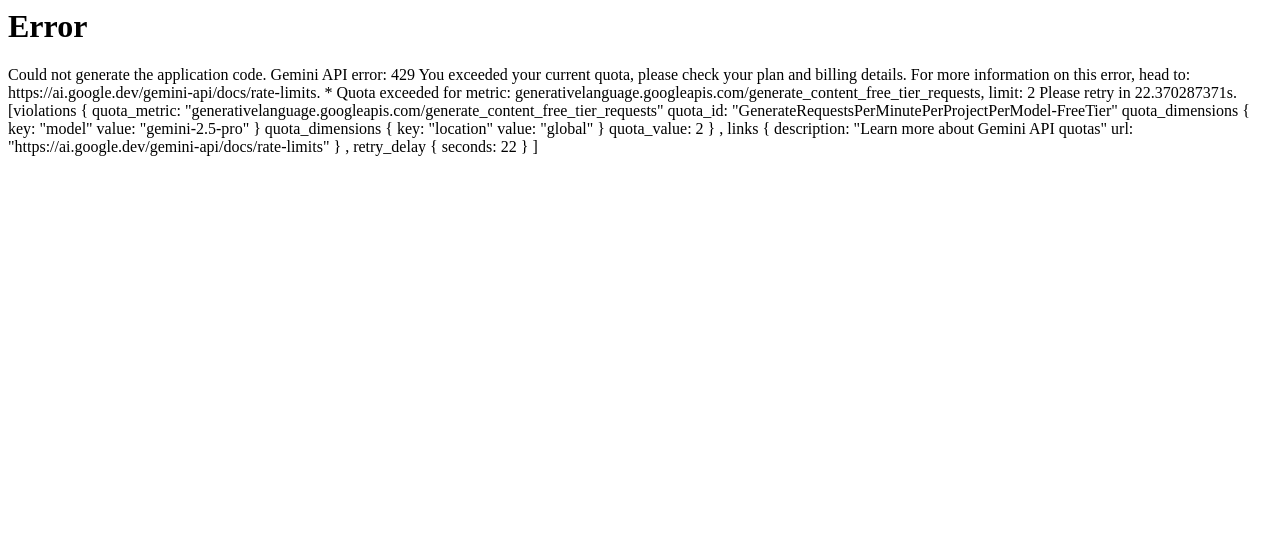
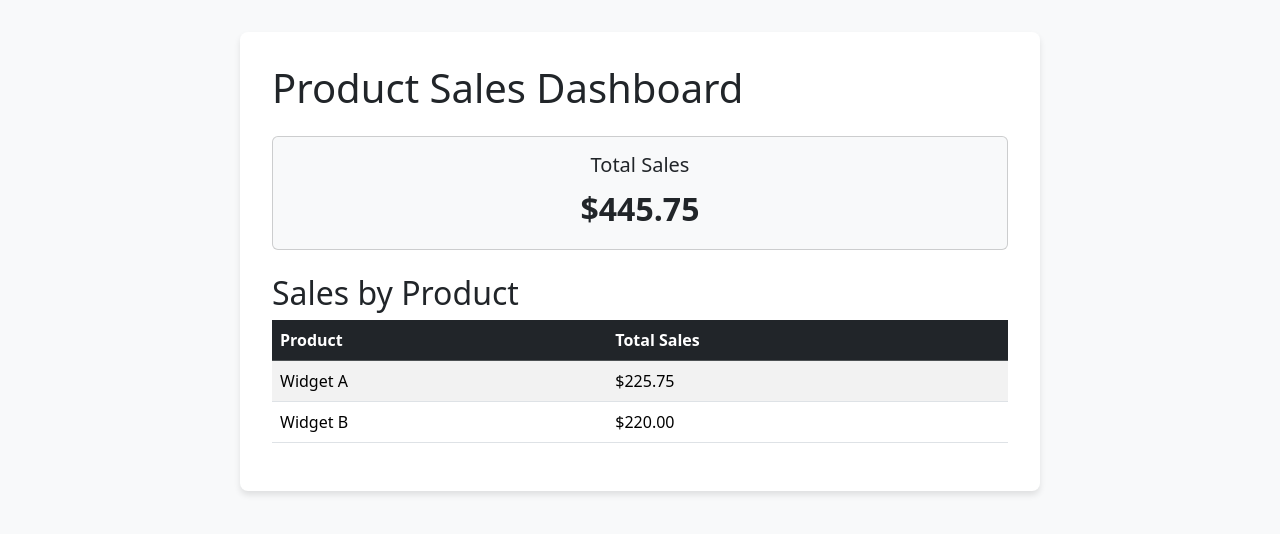
Before and after one commit to 24f3004545-sudo/final-webhook-testing, a plain HTML site: page index.html in a window 1280 px wide. Drawn offline with nearby package versions, Linux system fonts and the light colour scheme.

Commit message:
feat: Handle round 1 requirements

```diff
--- a/index.html
+++ b/index.html
@@ -1,23 +1,108 @@
-<h1>Error</h1><p>Could not generate the application code. Gemini API error: 429 You exceeded your current quota, please check your plan and billing details. For more information on this error, head to: https://ai.google.dev/gemini-api/docs/rate-limits.
-* Quota exceeded for metric: generativelanguage.googleapis.com/generate_content_free_tier_requests, limit: 2
-Please retry in 22.370287371s. [violations {
-  quota_metric: "generativelanguage.googleapis.com/generate_content_free_tier_requests"
-  quota_id: "GenerateRequestsPerMinutePerProjectPerModel-FreeTier"
-  quota_dimensions {
-    key: "model"
-    value: "gemini-2.5-pro"
-  }
-  quota_dimensions {
-    key: "location"
-    value: "global"
-  }
-  quota_value: 2
-}
-, links {
-  description: "Learn more about Gemini API quotas"
-  url: "https://ai.google.dev/gemini-api/docs/rate-limits"
-}
-, retry_delay {
-  seconds: 22
-}
-]</p>
+<!DOCTYPE html>
+<html lang="en">
+<head>
+    <meta charset="UTF-8">
+    <meta name="viewport" content="width=device-width, initial-scale=1.0">
+    <title>Product Sales Report</title>
+    <!-- Bootstrap CSS -->
+    <link href="https://cdn.jsdelivr.net/npm/bootstrap@5.3.3/dist/css/bootstrap.min.css" rel="stylesheet" integrity="sha384-QWTKZyjpPEjISv5WaRU9OFeRpok6YctnYmDr5pNlyT2bRjXh0JMhjY6hW+ALEwIH" crossorigin="anonymous">
+    <style>
+        body {
+            padding: 2rem;
+            background-color: #f8f9fa;
+        }
+        .container {
+            max-width: 800px;
+            background-color: #ffffff;
+            padding: 2rem;
+            border-radius: 8px;
+            box-shadow: 0 4px 6px rgba(0,0,0,0.1);
+        }
+    </style>
+</head>
+<body>
+
+    <div class="container">
+        <h1 class="mb-4">Product Sales Dashboard</h1>
+
+        <div class="card bg-light mb-4">
+            <div class="card-body text-center">
+                <h5 class="card-title">Total Sales</h5>
+                <p class="card-text fs-2 fw-bold" id="total-sales">$0.00</p>
+            </div>
+        </div>
+
+        <h2>Sales by Product</h2>
+        <table id="product-sales" class="table table-striped table-hover">
+            <thead class="table-dark">
+                <tr>
+                    <th>Product</th>
+                    <th>Total Sales</th>
+                </tr>
+            </thead>
+            <tbody>
+                <!-- Data will be inserted here by JavaScript -->
+            </tbody>
+        </table>
+    </div>
+
+    <script>
+        document.addEventListener('DOMContentLoaded', () => {
+            // CSV data provided in the brief
+            const csvData = `product,region,sales
+Widget A,North,150.50
+Widget B,South,220.00
+Widget A,North,75.25`;
+
+            // --- Data Processing ---
+
+            const lines = csvData.trim().split('\n');
+            const records = lines.slice(1); // Remove header row
+
+            const productSales = {};
+            let grandTotalSales = 0;
+
+            records.forEach(record => {
+                const [product, region, salesStr] = record.split(',');
+                const sales = parseFloat(salesStr);
+
+                if (product && !isNaN(sales)) {
+                    // Aggregate sales for each product
+                    productSales[product] = (productSales[product] || 0) + sales;
+
+                    // Calculate the grand total
+                    grandTotalSales += sales;
+                }
+            });
+
+            // --- DOM Manipulation ---
+
+            const tableBody = document.querySelector('#product-sales tbody');
+            const totalSalesElement = document.getElementById('total-sales');
+
+            // Clear any placeholder content
+            tableBody.innerHTML = '';
+
+            // Currency formatter for consistent display
+            const currencyFormatter = new Intl.NumberFormat('en-US', {
+                style: 'currency',
+                currency: 'USD'
+            });
+
+            // Populate the table with aggregated product sales
+            for (const [product, total] of Object.entries(productSales)) {
+                const row = document.createElement('tr');
+                row.innerHTML = `
+                    <td>${product}</td>
+                    <td>${currencyFormatter.format(total)}</td>
+                `;
+                tableBody.appendChild(row);
+            }
+
+            // Update the total sales display
+            totalSalesElement.textContent = currencyFormatter.format(grandTotalSales);
+        });
+    </script>
+
+</body>
+</html>
```
